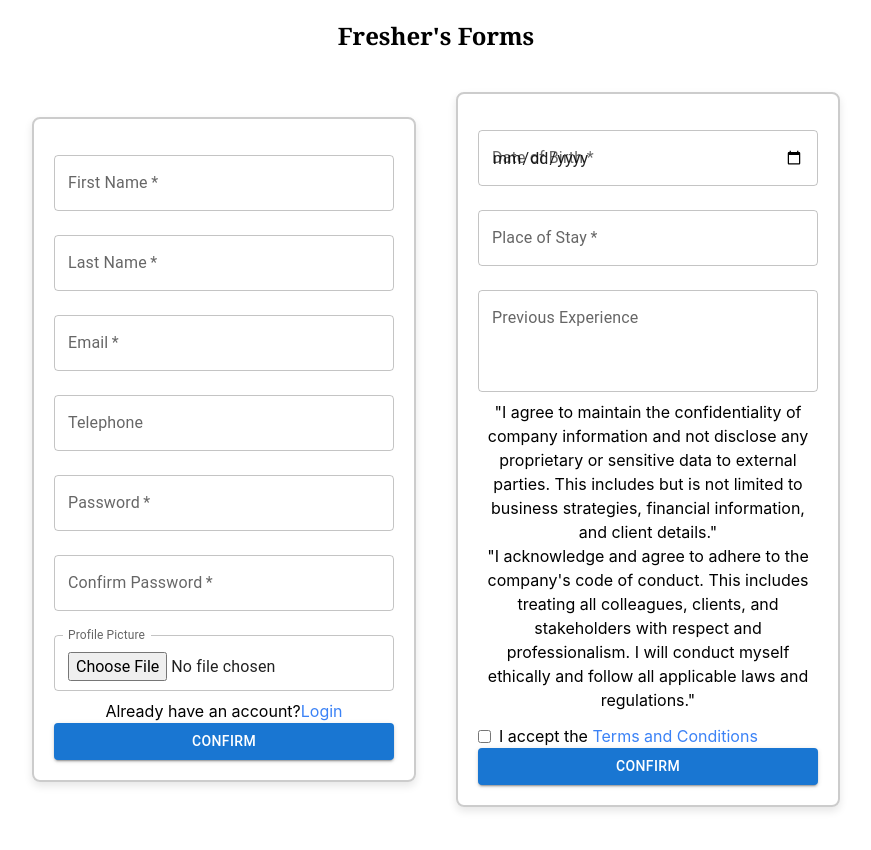
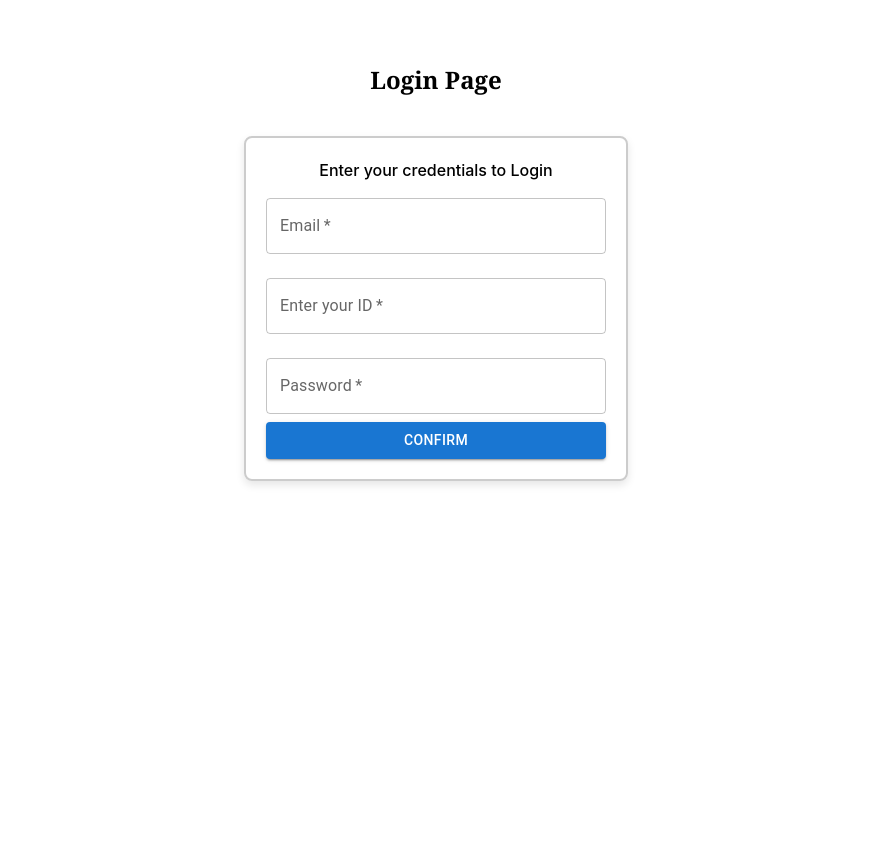
Before and after one commit to Jerry-Khobby/workers-attendance-management-system, a React (Create React App) app in the folder client/: page / in a window 1280 px wide. Shown: the top 850 px of the page, without its empty margins (204-1075 px from the left). After the commit the page ends 800 px from the top, so only its background shows below. Built offline with nearby package versions, Linux system fonts and the light colour scheme.

Commit message:
done with the login page

```diff
--- a/client/package.json
+++ b/client/package.json
@@ -6,6 +6,7 @@
     "@emotion/react": "^11.11.1",
     "@emotion/styled": "^11.11.0",
     "@mui/material": "^5.15.1",
+    "@reduxjs/toolkit": "^2.0.1",
     "@testing-library/jest-dom": "^5.17.0",
     "@testing-library/react": "^13.4.0",
     "@testing-library/user-event": "^13.5.0",
--- a/client/src/App.js
+++ b/client/src/App.js
@@ -1,11 +1,11 @@
 
 import './App.css';
-import SignUpForm from './component/worker/signup';
+import LoginPage from './component/worker/login';
 
 function App() {
   return (
     <div className="App">
-      <SignUpForm/>
+  <LoginPage/>
     </div>
   );
 }
--- /dev/null
+++ b/client/src/component/worker/login.jsx
@@ -0,0 +1,93 @@
+import React, { useState } from 'react';
+import TextField from '@mui/material/TextField';
+import Button from '@mui/material/Button';
+import Box from '@mui/material/Box';
+
+const LoginPage = () => {
+  const [emailAndPassword, setEmailAndPassword] = useState({
+    email: '',
+    password: '',
+    staffnumber:'',
+  });
+
+  const handleEmailAndPasswordChange = (event) => {
+    const { name, value } = event.target;
+    setEmailAndPassword((prevData) => ({ ...prevData, [name]: value }));
+  };
+
+  const handleSubmit = (event) => {
+    event.preventDefault();
+    // Add your form submission logic here
+    console.log('Form submitted:', emailAndPassword);
+  };
+
+  return (
+    <div className='flex flex-col items-center justify-center mt-16 h-full w-full'>
+    <div>
+    <h2 className='font-bold text-2xl font-serif'>Login Page </h2>
+  </div>
+    <Box
+      sx={{
+        width: { xs: '90%', sm: '80%', md: '70%', lg: '30%' },
+        border: '2px solid #ccc',
+        padding: '20px',
+        borderRadius: '8px',
+        textAlign: 'center',
+        boxShadow: '0 4px 8px rgba(0, 0, 0, 0.1)',
+      }}
+      className='mt-10'
+    >
+      <form onSubmit={handleSubmit}>
+        {/* Email field */}
+        <div>
+            <p className="text-normal font-medium ">Enter your credentials to Login</p>
+        </div>
+        <TextField
+          label="Email"
+          variant="outlined"
+          margin="normal"
+          fullWidth
+          type="email"
+          required
+          name="email"
+          value={emailAndPassword.email}
+          onChange={handleEmailAndPasswordChange}
+        />
+
+<TextField
+          label="Enter your ID"
+          variant="outlined"
+          margin="normal"
+          fullWidth
+          type="password"
+          required
+          name="staffnumber"
+          maxLength="10"
+          value={emailAndPassword.staffnumber}
+          onChange={handleEmailAndPasswordChange}
+        />
+
+        {/* Password field */}
+        <TextField
+          label="Password"
+          variant="outlined"
+          margin="normal"
+          fullWidth
+          type="password"
+          required
+          name="password"
+          value={emailAndPassword.password}
+          onChange={handleEmailAndPasswordChange}
+        />
+
+        {/* Confirm button */}
+        <Button type="submit" variant="contained" color="primary" fullWidth>
+          Confirm
+        </Button>
+      </form>
+    </Box>
+    </div>
+  );
+};
+
+export default LoginPage;
```
Also changed, not shown: 1 other file (tests, documents, lock files or other folders).
